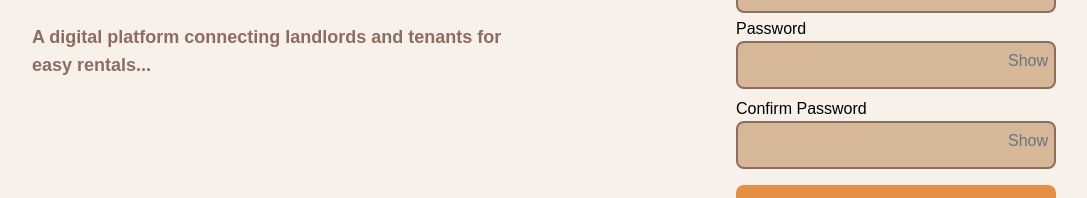
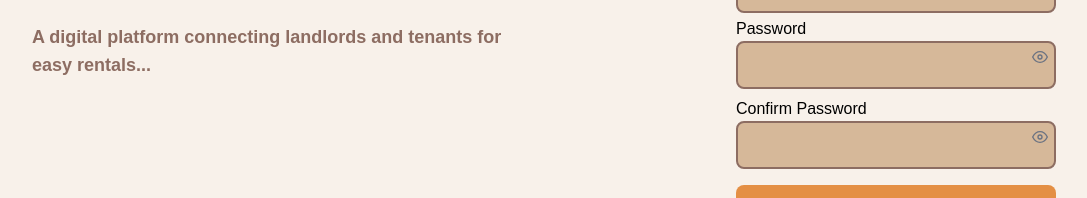
Before and after one commit to rojanshrestha12/FindMySpace, a React (Vite) app in the folder frontend/: page /register in a window 1280 px wide. Shown: the part 413-611 px from the top of the page, without its empty margins (96-1183 px from the left). Built offline with nearby package versions, Linux system fonts and the light colour scheme.

Commit message:
Update Register.jsx

```diff
--- a/frontend/src/pages/Register.jsx
+++ b/frontend/src/pages/Register.jsx
@@ -1,6 +1,7 @@
 import { useState, useEffect } from "react";
 import { Link, useNavigate } from "react-router-dom";
 import axios from "axios";
+import { FiEye, FiEyeOff } from "react-icons/fi"; // Importing icons from react-icons
 
 function Register() {
   const [fullname, setfullname] = useState("");
@@ -41,7 +42,7 @@ function Register() {
 
   const validatePhone = (value) => {
     if (!/^[9][0-9]{9}$/.test(value)) {
-      setPhoneError("Phone number must be 10 digits.");
+      setPhoneError("Phone number must start with 9 and be 10 digits.");
     } else {
       setPhoneError("");
     }
@@ -188,7 +189,7 @@ function Register() {
                 className="absolute right-2 top-2 text-gray-500"
                 onClick={() => setPasswordVisible(!passwordVisible)}
               >
-                {passwordVisible ? "Hide" : "Show"}
+                {passwordVisible ? <FiEyeOff /> : <FiEye />} {/* Icon toggle */}
               </button>
             </div>
 
@@ -209,7 +210,7 @@ function Register() {
                 className="absolute right-2 top-2 text-gray-500"
                 onClick={() => setConfirmPasswordVisible(!confirmPasswordVisible)}
               >
-                {confirmPasswordVisible ? "Hide" : "Show"}
+                {confirmPasswordVisible ? <FiEyeOff /> : <FiEye />} {/* Icon toggle */}
               </button>
             </div>
             {password !== confirmPassword && <p className="text-red-600 text-sm mb-2">Passwords do not match</p>}
```
